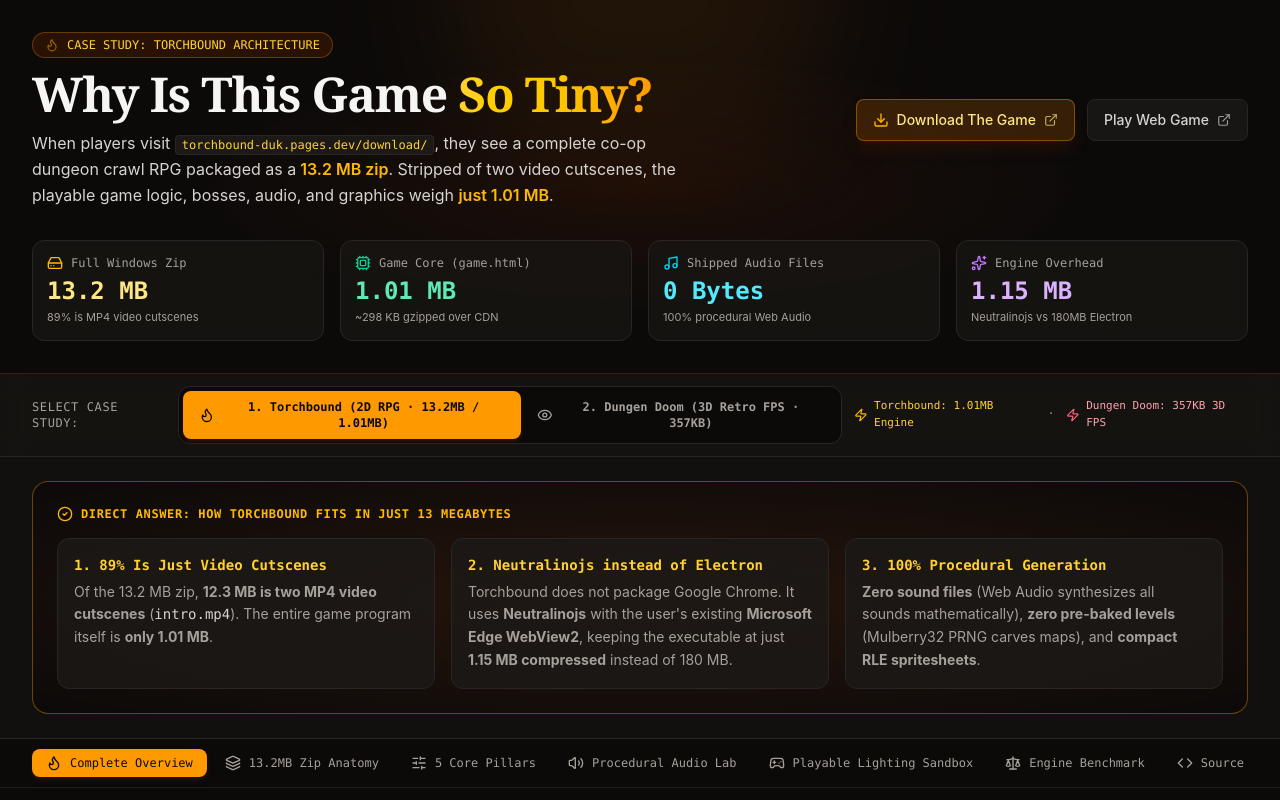
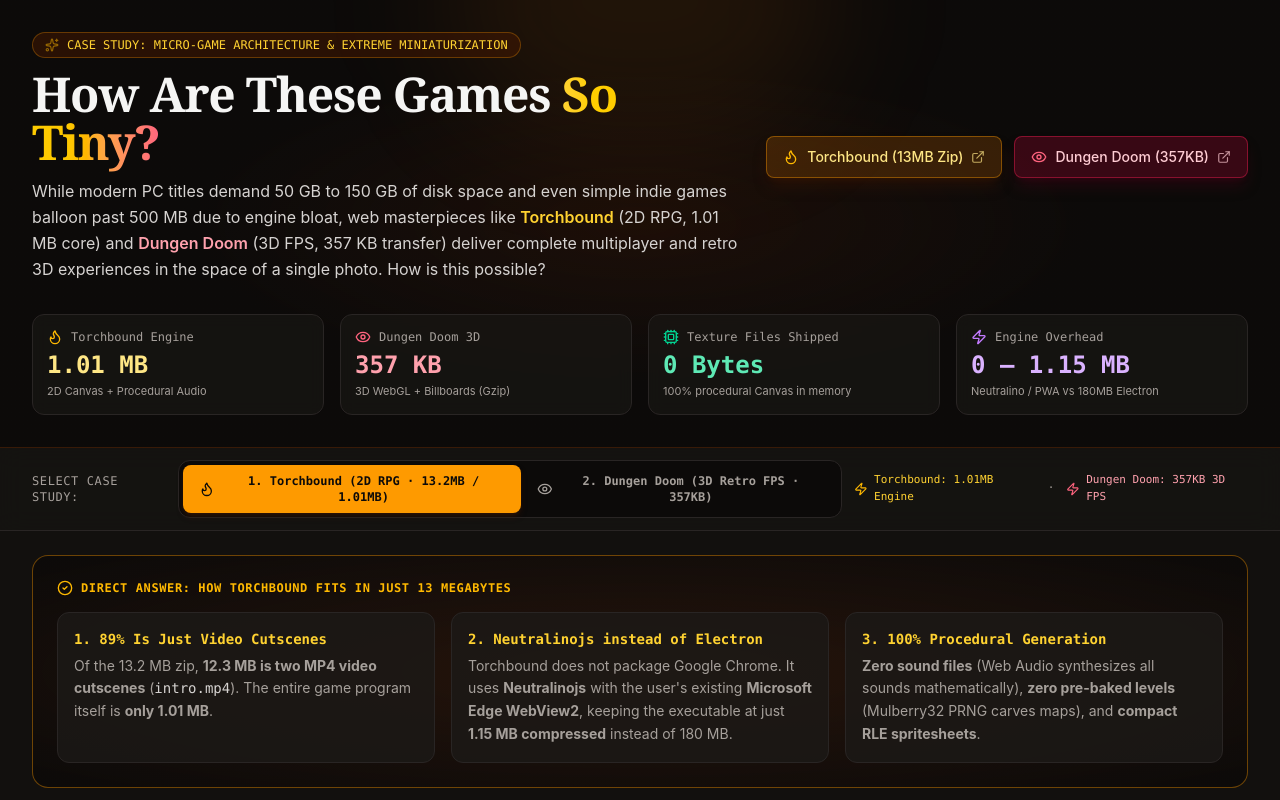
Before and after one commit to whatsinmyopsec/Games, a React (Vite) app: page / in a window 1280 px wide. Shown: the top 800 px of the page. Built offline with nearby package versions, Linux system fonts and the light colour scheme.

Commit message:
feat(heading): update top section to question how these games are so tiny

```diff
--- a/index.html
+++ b/index.html
@@ -3,10 +3,10 @@
   <head>
     <meta charset="UTF-8" />
     <meta name="viewport" content="width=device-width, initial-scale=1.0" />
-    <title>How Torchbound Is So Tiny — Game Architecture Deconstructed</title>
-    <meta name="description" content="An interactive deep-dive into how Torchbound achieves a 13MB executable and 1MB game payload using Neutralinojs, procedural Web Audio, RLE spritesheets, and Canvas 2D." />
-    <meta property="og:title" content="How Torchbound Is So Tiny — Game Architecture Deconstructed" />
-    <meta property="og:description" content="An interactive deep-dive into how Torchbound achieves a 13MB executable and 1MB game payload using Neutralinojs, procedural Web Audio, RLE spritesheets, and Canvas 2D." />
+    <title>How Are These Games So Tiny? — Game Architecture Deconstructed</title>
+    <meta name="description" content="An interactive deep-dive into how web games like Torchbound and Dungen Doom fit entire 2D RPGs and 3D retro FPS engines into under 1 MB using procedural graphics, Web Audio, and lean runtimes." />
+    <meta property="og:title" content="How Are These Games So Tiny? — Game Architecture Deconstructed" />
+    <meta property="og:description" content="An interactive deep-dive into how web games like Torchbound and Dungen Doom fit entire 2D RPGs and 3D retro FPS engines into under 1 MB using procedural graphics, Web Audio, and lean runtimes." />
     <meta property="og:type" content="website" />
     <meta name="twitter:card" content="summary_large_image" />
   </head>
--- a/src/components/Header.tsx
+++ b/src/components/Header.tsx
@@ -1,5 +1,5 @@
 import React from 'react';
-import { Flame, ExternalLink, Download, Sparkles, HardDrive, Cpu, Music } from 'lucide-react';
+import { Flame, ExternalLink, Download, Sparkles, HardDrive, Cpu, Music, Gamepad2, Eye, Zap } from 'lucide-react';
 
 export const Header: React.FC = () => {
   return (
@@ -11,80 +11,80 @@
         <div className="flex flex-col md:flex-row md:items-center md:justify-between gap-6">
           <div className="space-y-3">
             <div className="inline-flex items-center gap-2 rounded-full border border-amber-500/30 bg-amber-950/50 px-3 py-1 text-xs font-mono text-amber-300">
-              <Flame className="h-3.5 w-3.5 text-amber-400 animate-pulse" />
-              <span>CASE STUDY: TORCHBOUND ARCHITECTURE</span>
+              <Sparkles className="h-3.5 w-3.5 text-amber-400 animate-pulse" />
+              <span>CASE STUDY: MICRO-GAME ARCHITECTURE &amp; EXTREME MINIATURIZATION</span>
             </div>
 
             <h1 className="text-3xl sm:text-4xl lg:text-5xl font-extrabold tracking-tight text-stone-100 font-serif">
-              Why Is This Game <span className="text-transparent bg-clip-text bg-gradient-to-r from-amber-300 via-yellow-400 to-amber-500">So Tiny?</span>
+              How Are These Games <span className="text-transparent bg-clip-text bg-gradient-to-r from-amber-300 via-yellow-400 to-rose-400">So Tiny?</span>
             </h1>
 
-            <p className="max-w-2xl text-stone-300 text-sm sm:text-base leading-relaxed">
-              When players visit <code className="text-amber-300 bg-stone-900 px-1.5 py-0.5 rounded border border-stone-800 text-xs">torchbound-duk.pages.dev/download/</code>, they see a complete co-op dungeon crawl RPG packaged as a
-              <strong className="text-amber-400 font-semibold"> 13.2 MB zip</strong>. Stripped of two video cutscenes, the playable game logic, bosses, audio, and graphics weigh <strong className="text-amber-400 font-semibold">just 1.01 MB</strong>.
+            <p className="max-w-3xl text-stone-300 text-sm sm:text-base leading-relaxed">
+              While modern PC titles demand 50 GB to 150 GB of disk space and even simple indie games balloon past 500 MB due to engine bloat, web masterpieces like <strong className="text-amber-300 font-semibold">Torchbound</strong> (2D RPG, 1.01 MB core) and <strong className="text-rose-300 font-semibold">Dungen Doom</strong> (3D FPS, 357 KB transfer) deliver complete multiplayer and retro 3D experiences in the space of a single photo. How is this possible?
             </p>
           </div>
 
-          <div className="flex flex-col sm:flex-row gap-3 self-start md:self-center">
+          <div className="flex flex-col sm:flex-row gap-3 self-start md:self-center shrink-0">
             <a
               href="https://torchbound-duk.pages.dev/download/"
               target="_blank"
               rel="noopener noreferrer"
               className="inline-flex items-center justify-center gap-2 rounded-lg border border-amber-500/40 bg-amber-600/20 px-4 py-2.5 text-sm font-medium text-amber-200 hover:bg-amber-600/30 hover:border-amber-400 transition shadow-lg shadow-amber-950/40"
             >
-              <Download className="h-4 w-4 text-amber-400" />
-              <span>Download The Game</span>
+              <Flame className="h-4 w-4 text-amber-400" />
+              <span>Torchbound (13MB Zip)</span>
               <ExternalLink className="h-3.5 w-3.5 opacity-70" />
             </a>
 
             <a
-              href="https://torchbound-duk.pages.dev/"
+              href="https://kivylius.com/games/dungen-doom/"
               target="_blank"
               rel="noopener noreferrer"
-              className="inline-flex items-center justify-center gap-2 rounded-lg border border-stone-800 bg-stone-900/80 px-4 py-2.5 text-sm font-medium text-stone-300 hover:bg-stone-800 transition"
+              className="inline-flex items-center justify-center gap-2 rounded-lg border border-rose-500/40 bg-rose-600/20 px-4 py-2.5 text-sm font-medium text-rose-200 hover:bg-rose-600/30 hover:border-rose-400 transition shadow-lg shadow-rose-950/40"
             >
-              <span>Play Web Game</span>
+              <Eye className="h-4 w-4 text-rose-400" />
+              <span>Dungen Doom (357KB)</span>
               <ExternalLink className="h-3.5 w-3.5 opacity-70" />
             </a>
           </div>
         </div>
 
-        {/* Quick KPI ticker */}
+        {/* Quick Cross-Game KPI ticker */}
         <div className="mt-8 grid grid-cols-2 sm:grid-cols-4 gap-3 sm:gap-4">
           <div className="rounded-xl border border-stone-800 bg-stone-900/60 p-3.5 backdrop-blur">
             <div className="flex items-center gap-2 text-stone-400 text-xs font-mono">
-              <HardDrive className="h-4 w-4 text-amber-400" />
-              <span>Full Windows Zip</span>
+              <Flame className="h-4 w-4 text-amber-400" />
+              <span>Torchbound Engine</span>
             </div>
-            <div className="mt-1 text-2xl font-bold text-amber-200 font-mono">13.2 MB</div>
-            <div className="text-[11px] text-stone-400 mt-0.5">89% is MP4 video cutscenes</div>
+            <div className="mt-1 text-2xl font-bold text-amber-200 font-mono">1.01 MB</div>
+            <div className="text-[11px] text-stone-400 mt-0.5">2D Canvas + Procedural Audio</div>
+          </div>
+
+          <div className="rounded-xl border border-stone-800 bg-stone-900/60 p-3.5 backdrop-blur">
+            <div className="flex items-center gap-2 text-stone-400 text-xs font-mono">
+              <Eye className="h-4 w-4 text-rose-400" />
+              <span>Dungen Doom 3D</span>
+            </div>
+            <div className="mt-1 text-2xl font-bold text-rose-300 font-mono">357 KB</div>
+            <div className="text-[11px] text-stone-400 mt-0.5">3D WebGL + Billboards (Gzip)</div>
           </div>
 
           <div className="rounded-xl border border-stone-800 bg-stone-900/60 p-3.5 backdrop-blur">
             <div className="flex items-center gap-2 text-stone-400 text-xs font-mono">
               <Cpu className="h-4 w-4 text-emerald-400" />
-              <span>Game Core (game.html)</span>
+              <span>Texture Files Shipped</span>
             </div>
-            <div className="mt-1 text-2xl font-bold text-emerald-300 font-mono">1.01 MB</div>
-            <div className="text-[11px] text-stone-400 mt-0.5">~298 KB gzipped over CDN</div>
+            <div className="mt-1 text-2xl font-bold text-emerald-300 font-mono">0 Bytes</div>
+            <div className="text-[11px] text-stone-400 mt-0.5">100% procedural Canvas in memory</div>
           </div>
 
           <div className="rounded-xl border border-stone-800 bg-stone-900/60 p-3.5 backdrop-blur">
             <div className="flex items-center gap-2 text-stone-400 text-xs font-mono">
-              <Music className="h-4 w-4 text-cyan-400" />
-              <span>Shipped Audio Files</span>
-            </div>
-            <div className="mt-1 text-2xl font-bold text-cyan-300 font-mono">0 Bytes</div>
-            <div className="text-[11px] text-stone-400 mt-0.5">100% procedural Web Audio</div>
-          </div>
-
-          <div className="rounded-xl border border-stone-800 bg-stone-900/60 p-3.5 backdrop-blur">
-            <div className="flex items-center gap-2 text-stone-400 text-xs font-mono">
-              <Sparkles className="h-4 w-4 text-purple-400" />
+              <Zap className="h-4 w-4 text-purple-400" />
               <span>Engine Overhead</span>
             </div>
-            <div className="mt-1 text-2xl font-bold text-purple-300 font-mono">1.15 MB</div>
-            <div className="text-[11px] text-stone-400 mt-0.5">Neutralinojs vs 180MB Electron</div>
+            <div className="mt-1 text-2xl font-bold text-purple-300 font-mono">0 – 1.15 MB</div>
+            <div className="text-[11px] text-stone-400 mt-0.5">Neutralino / PWA vs 180MB Electron</div>
           </div>
         </div>
       </div>
```
